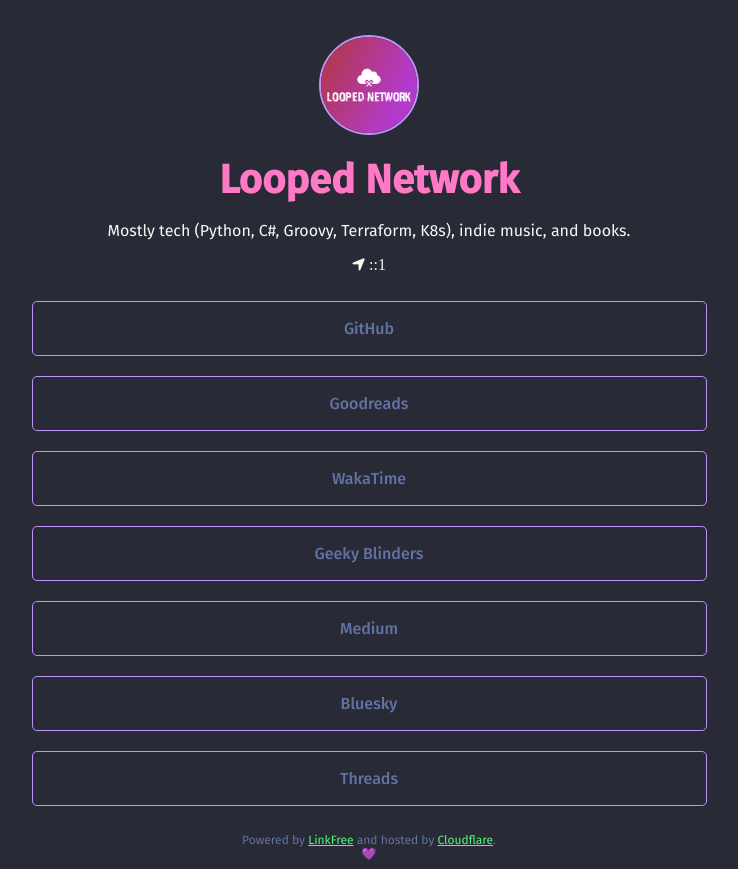
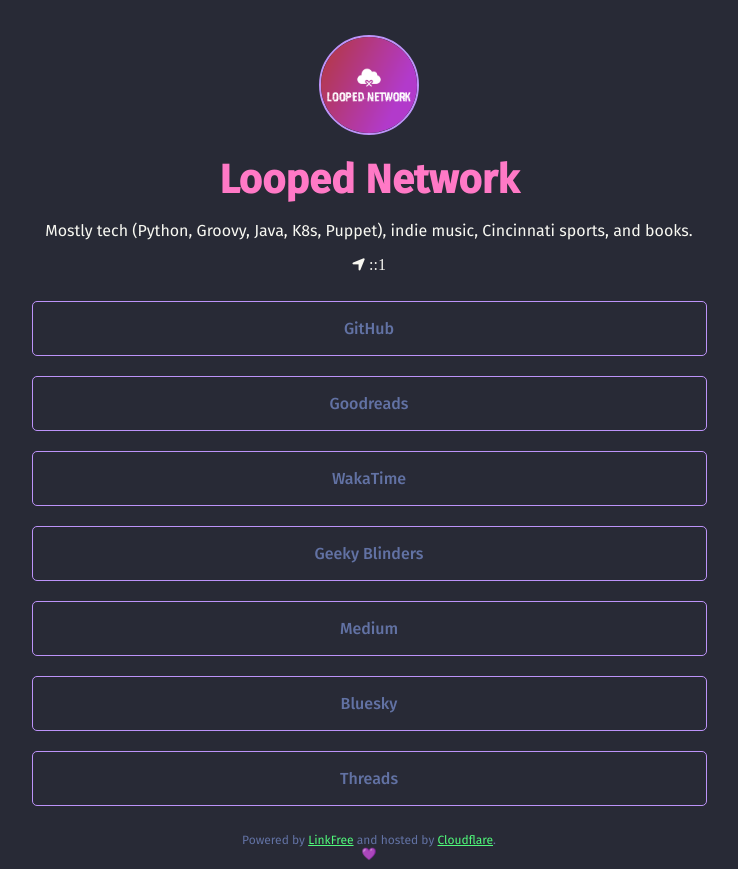
Before and after one commit to jfabry-noc/LoopedNetwork, a plain HTML site: page html/index.html in a window 1280 px wide. Shown: the whole page, without its empty margins (271-1009 px from the left). Drawn offline with Linux system fonts and the light colour scheme.

Commit message:
Update index.html
Updates the description.

```diff
--- a/html/index.html
+++ b/html/index.html
@@ -14,7 +14,7 @@
     <img id="userPhoto" src="img/default.png" alt="User Photo">
 
     <a href="" id="userName">Looped Network</a>
-    <p>Mostly tech (Python, C#, Groovy, Terraform, K8s), indie music, and books.</p><i class="fas fa-location-arrow" aria-hidden="true"></i> ::1</p>
+    <p>Mostly tech (Python, Groovy, Java, K8s, Puppet), indie music, Cincinnati sports, and books.</p><i class="fas fa-location-arrow" aria-hidden="true"></i> ::1</p>
     <div id="links">
         <a class="link" href="https://github.com/jfabry-noc" target="_blank">GitHub</a>
         <a class="link" href="https://goodreads.com/loopednetwork" target="_blank">Goodreads</a>
```
